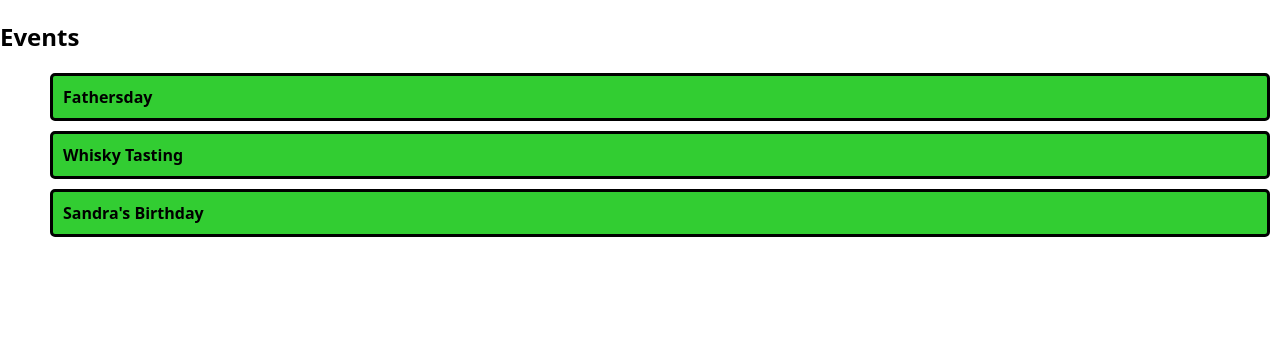
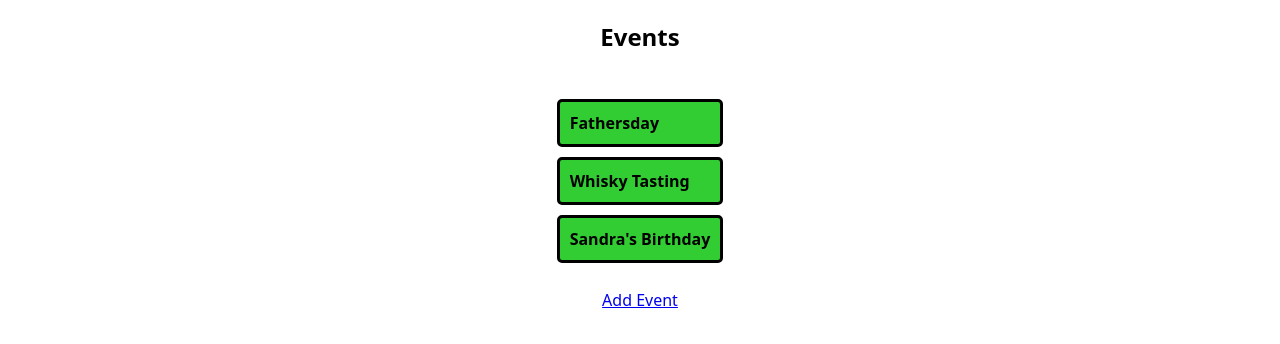
Before and after one commit to HosseinKrouna/capstone-project, a Next.js app: page /events in a window 1280 px wide. Shown: the top 344 px of the page. Built offline with nearby package versions, Linux system fonts and the light colour scheme.

Commit message:
add: Link to CreateEventForm

```diff
--- /dev/null
+++ b/components/CreateEventForm.js
@@ -0,0 +1,5 @@
+function CreateEventForm() {
+  return <div>create</div>;
+}
+
+export default CreateEventForm;
--- a/pages/events/[id].js
+++ b/pages/events/[id].js
@@ -48,7 +48,7 @@ function Votingpage() {
           );
         })}
       </StyledVoteButtonContainer>
-      <StyledLink href="/events">↩︎</StyledLink>
+      <StyledLink href="/">↩︎</StyledLink>
     </StyledWrapper>
   );
 }
--- a/pages/events/index.js
+++ b/pages/events/index.js
@@ -1,12 +1,14 @@
 import Link from "next/link";
 import events from "@/db.json";
 import styled from "styled-components";
+import CreateEventForm from "@/components/CreateEventForm";
 
 function EventsPage() {
   return (
     <>
+      <StyledWrapper>
         <h2>Events</h2>
-      <ul>
+        <StyledList>
           {events.map((event) => (
             <StyledCardListContainer key={event.id}>
               <li>
@@ -16,10 +18,24 @@ function EventsPage() {
               </li>
             </StyledCardListContainer>
           ))}
-      </ul>
+        </StyledList>
+        <Link href="/components/CreateEventForm/">Add Event</Link>
+      </StyledWrapper>
     </>
   );
 }
+
+const StyledWrapper = styled.div`
+  display: flex;
+  flex-direction: column;
+  align-items: center;
+  margin: 0 auto 12px auto;
+`;
+
+const StyledList = styled.ul`
+  padding: 0;
+  list-style: none;
+`;
 
 const StyledLink = styled(Link)`
   text-decoration: none;
@@ -36,7 +52,6 @@ const StyledCardListContainer = styled.div`
   border: 3px solid;
   background-color: limegreen;
   border-radius: 5px;
-  list-style: none;
 `;
 
 export default EventsPage;
--- a/pages/index.js
+++ b/pages/index.js
@@ -1,3 +1,4 @@
+import CreateEventForm from "@/components/CreateEventForm";
 import EventsPage from "./events";
 export default function HomePage() {
   return (
```
Lines whose indentation alone changed are shown as unchanged.
